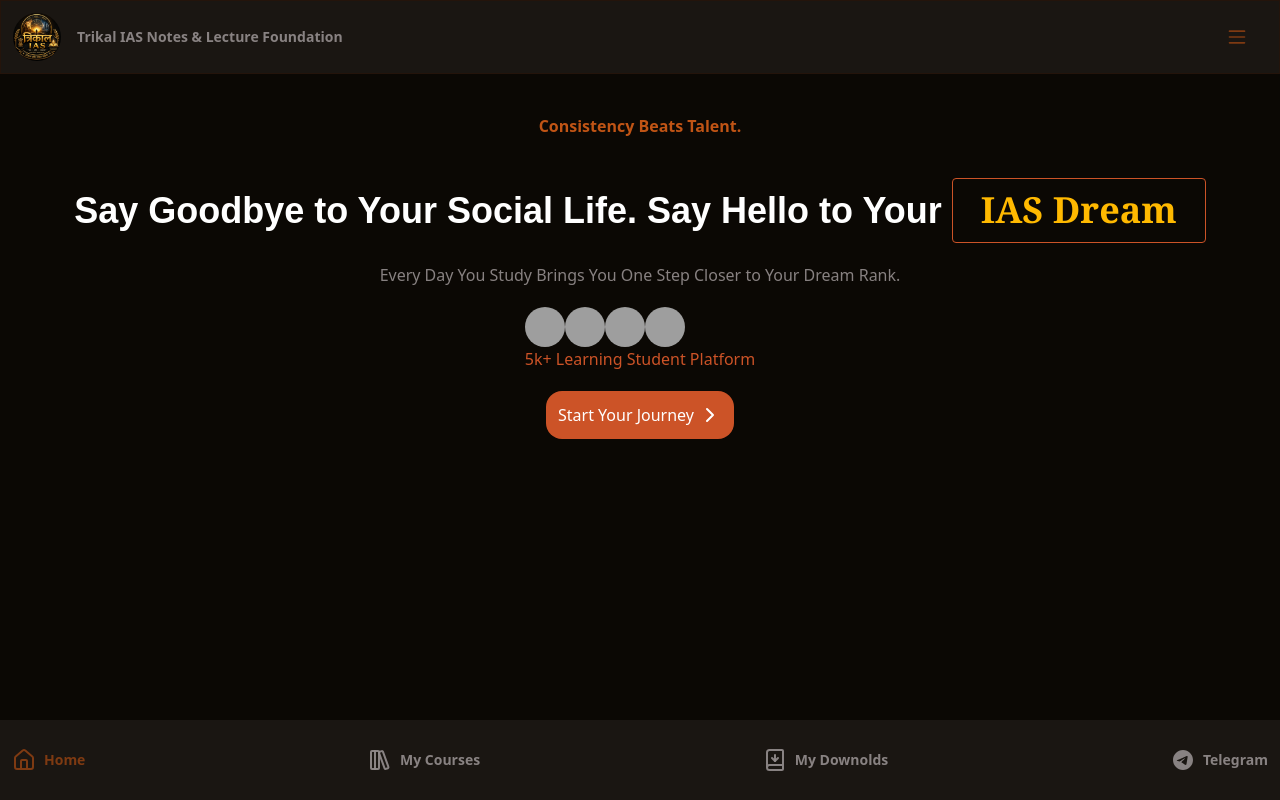
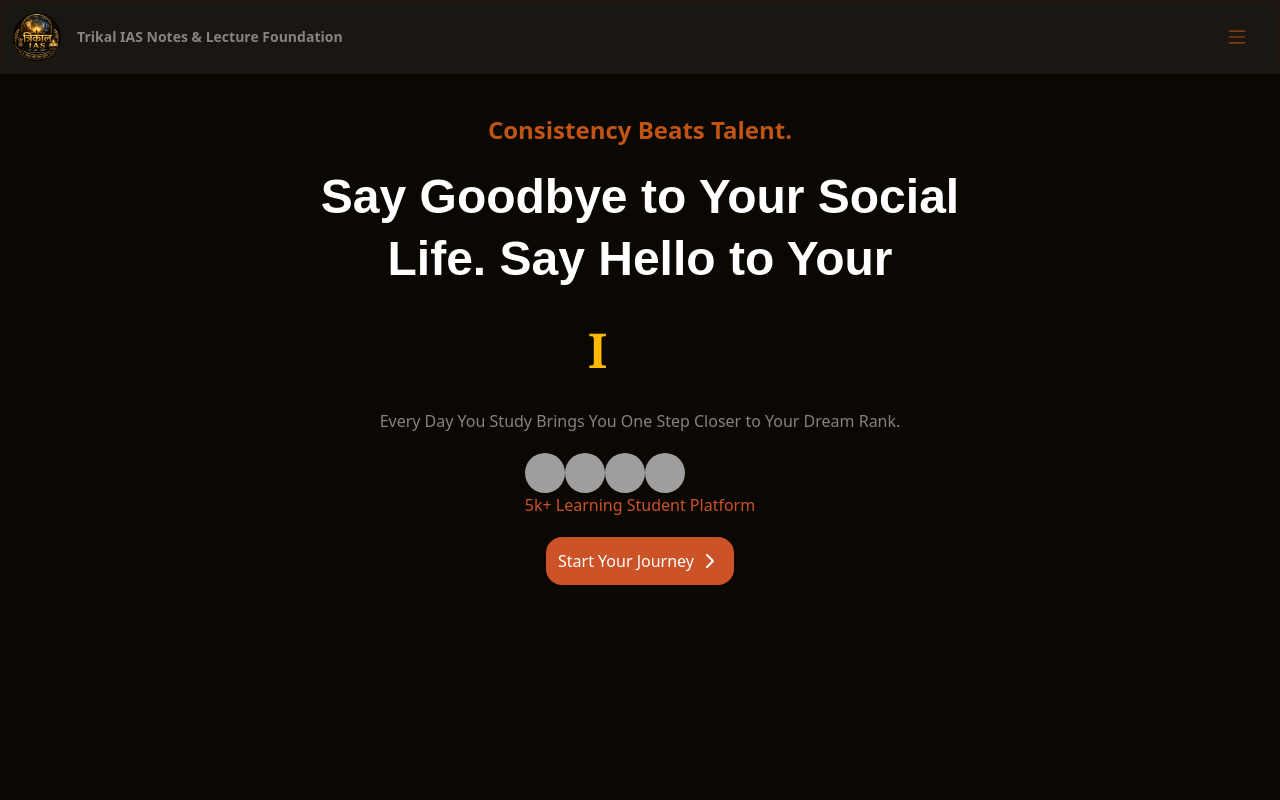
Before and after one commit to Aeshsen452/Trikal, a Next.js app: page / in a window 1280 px wide. Built offline with nearby package versions, Linux system fonts and the light colour scheme; grey boxes are pictures that could not be loaded.

Commit message:
add typing effect

```diff
--- a/app/globals.css
+++ b/app/globals.css
@@ -27,3 +27,27 @@
 .hollowingText {
     font-family:sans-serif;
 }
+
+#span::after{
+ content: "";
+ width: 2px;
+ margin-left: 5px;
+ height: 40px;
+ margin-top: 10px;
+ background-color: #cccc;
+ display: flex;
+ justify-items: center;
+
+ animation: fade 500ms ease-in-out alternate-reverse infinite;
+}
+
+@keyframes fade {
+
+    0%{
+        opacity: 0;
+    }
+    100%{
+        opacity: 1;
+    }
+
+}
--- a/app/page.tsx
+++ b/app/page.tsx
@@ -1,5 +1,7 @@
 
+"use client"
 import { ChevronRight } from "lucide-react"
+import { useEffect, useRef } from "react";
 
 interface CircleContainerProps {
   imgsrc: string;
@@ -21,22 +23,76 @@
     "https://plus.unsplash.com/premium_photo-1671656349322-41de944d259b?w=500&auto=format&fit=crop&q=60&ixlib=rb-4.1.0&ixid=M3wxMjA3fDB8MHxzZWFyY2h8NXx8aHVtYW58ZW58MHx8MHx8fDA%3D"
   ]
 
+  const spanRef = useRef<HTMLSpanElement | null>(null);
+  console.log(spanRef)
+
+
+
+  const words = ["IAS", "Dream"];
+
+  const wordIndex = useRef(0);
+  const charIndex = useRef(0);
+  const reverse = useRef(false);
+
+  useEffect(() => {
+    const interval = setInterval(() => {
+      if (!spanRef.current) return;
+
+      const currentWord = words[wordIndex.current];
+
+      if (!reverse.current) {
+        // Typing
+        spanRef.current.innerText = currentWord.slice(
+          0,
+          charIndex.current + 1
+        );
+
+        charIndex.current++;
+
+        if (charIndex.current > currentWord.length) {
+          reverse.current = true;
+        }
+      } else {
+        // Deleting
+        spanRef.current.innerText = currentWord.slice(
+          0,
+          charIndex.current - 1
+        );
+
+        charIndex.current--;
+
+        if (charIndex.current === 0) {
+          reverse.current = false;
+          wordIndex.current = (wordIndex.current + 1) % words.length;
+        }
+      }
+    }, reverse.current ? 100 : 200);
+
+    return () => clearInterval(interval);
+  }, []);
+
+
+
+
+
+
 
 
 
   return (
     <div className="text-[#918a8aee] flex flex-col justify-center items-center gap-5 w-full  py-10 relative ">
-      <h3 className="text-[#c05415] font-bold">
+      <h3 className="text-[#c05415] font-bold lg:text-2xl">
         Consistency Beats Talent.
 
       </h3>
-      <h1 className="hollowingText text-white font-bold text-4xl text-center leading-[1.3] tracking-[3]" >Say Goodbye to Your Social Life. Say Hello to Your <span className=" border border-[#cc5327]  rounded text-amber-400 mt-5 inline-block px-7 py-2 tracking-[0] font-serif "> IAS Dream </span></h1>
+      <h1 className="hollowingText text-white font-bold text-4xl lg:text-5xl text-center leading-[1.3] tracking-[3] lg:px-80" >Say Goodbye to Your Social Life. Say Hello to Your
+        <span id="span" ref={spanRef} className=" lg:flex lg:w-60 lg:ml-60    rounded text-amber-400 mt-5 inline-block px-7 py-2 tracking-normal font-serif ">  </span></h1>
       <p className="text-center px-5">
         Every Day You Study Brings You One Step Closer to Your Dream Rank.
       </p>
       <div className="">
         <div className="flex">
-          {SubscriberImage.map((img,index) => {
+          {SubscriberImage.map((img, index) => {
             return (
               <CircleContainer key={index} imgsrc={img} />
             )
--- a/src/component/Footer.js
+++ b/src/component/Footer.js
@@ -61,7 +61,7 @@
 
 
     return (
-        <footer className="w-full h-20 bg-[var(--primarycolor)] fixed bottom-0 flex justify-between p-3 gap-5">
+        <footer className="w-full lg:hidden h-20 bg-[var(--primarycolor)] fixed bottom-0 flex justify-between p-3 gap-5">
             {
                 Items.map((item, index) => (<FooterContainer key={index} active={active} item={item} handleCLick={handleCLick} />))
             }
```
